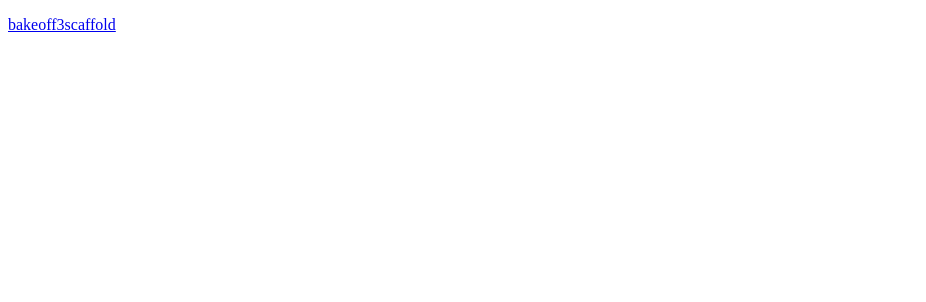
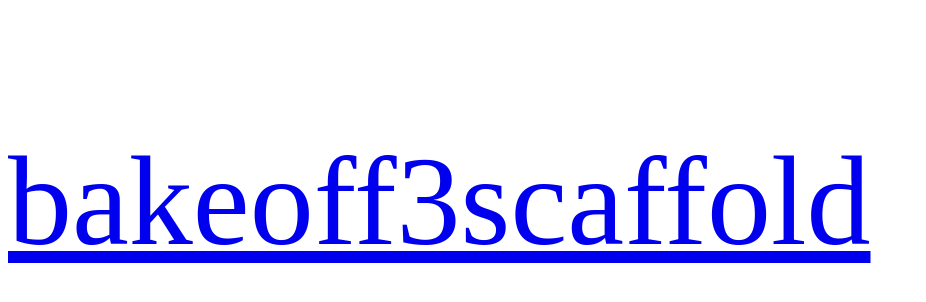
Before and after one commit to C-devTech/c-devtech.github.io, a plain HTML site: page index.html in a window 1280 px wide. Shown: the whole page, without its empty margins (0-926 px from the left). Drawn offline with Linux system fonts and the light colour scheme.

Commit message:
Update index.html

```diff
--- a/index.html
+++ b/index.html
@@ -4,6 +4,6 @@
     <title>BakeOff3</title>
   </head>
   <body>
-    <p><a href="bakeoff3scaffold.html">bakeoff3scaffold</a></p>
+    <p style="font-size:10vw"><a href="bakeoff3scaffold.html">bakeoff3scaffold</a></p>
   </body>
 </html>
```
